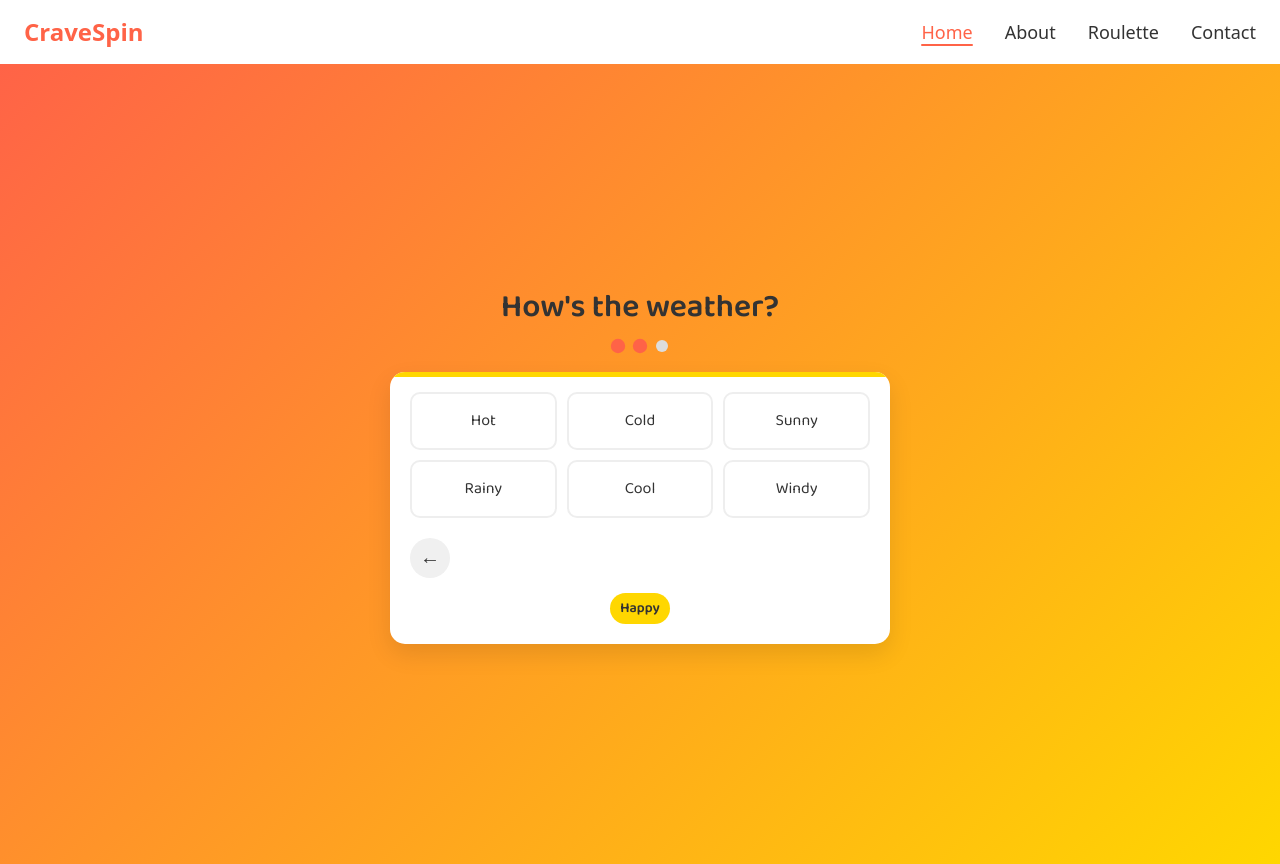
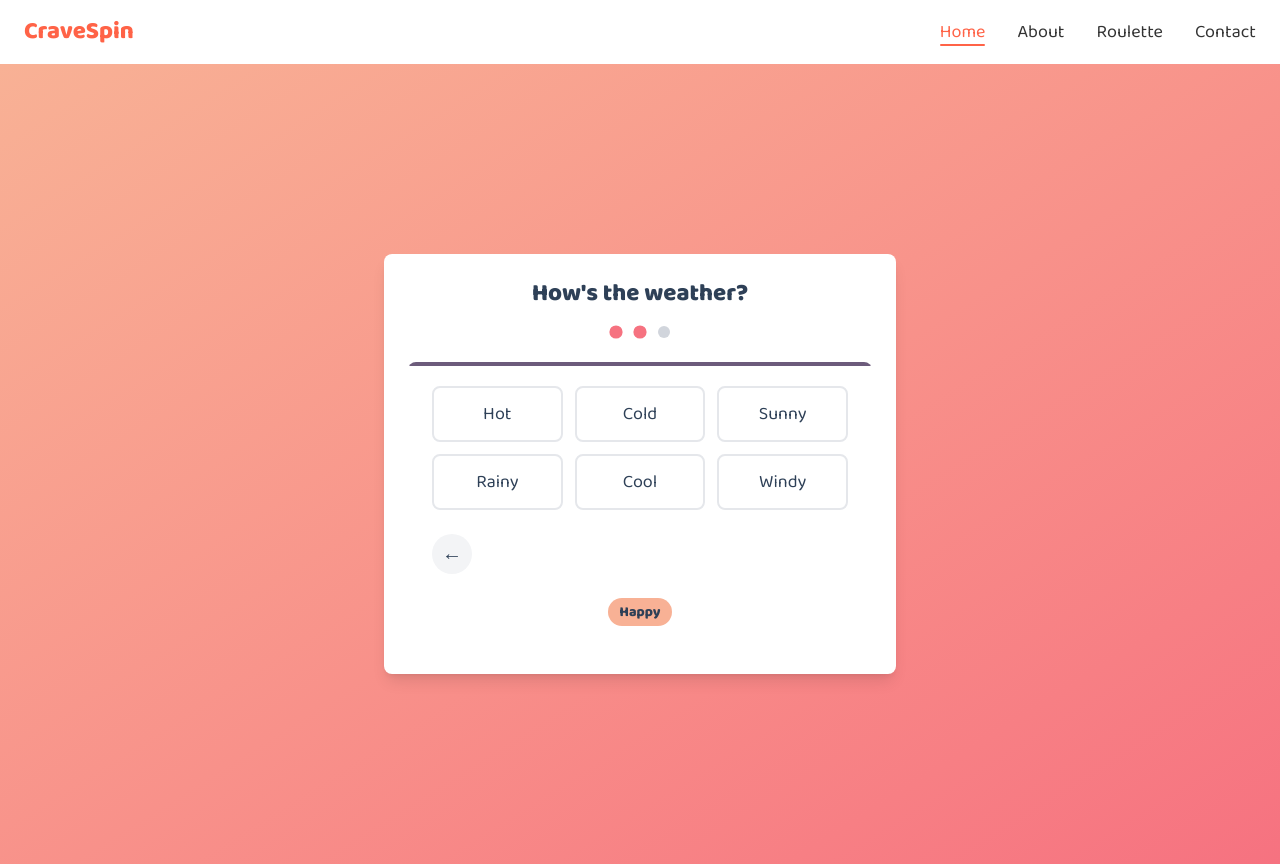
Before and after one commit to DevChiii/crave-spin, a SvelteKit app: page / in a window 1280 px wide. Both pictures are taken after a click on the button "Happy". Built offline with nearby package versions, Linux system fonts and the light colour scheme.

Commit message:
Change Typography and UI/UX for home page

```diff
--- a/src/routes/+page.svelte
+++ b/src/routes/+page.svelte
@@ -11,6 +11,11 @@
   let isLoading = false;
   let formError = false;
   let currentStep = 1;
+  // @ts-ignore
+  /**
+	 * @type {string | null}
+	 */
+  let lastClickedOption = null;
 
   function handleSubmit() {
     if (!selectedMood || !selectedWeather || !selectedPlace) {
@@ -33,21 +38,28 @@
     }, 1000);
   }
 
+  // @ts-ignore
   function selectMood(mood) {
     selectedMood = mood;
-    rotateSection(2);
+    applyClickEffect(mood);
+    setTimeout(() => rotateSection(2), 300);
   }
 
+  // @ts-ignore
   function selectWeather(weather) {
     selectedWeather = weather;
-    rotateSection(3);
+    applyClickEffect(weather);
+    setTimeout(() => rotateSection(3), 300);
   }
 
+  // @ts-ignore
   function selectPlace(place) {
     selectedPlace = place;
-    handleSubmit();
+    applyClickEffect(place);
+    setTimeout(() => handleSubmit(), 300);
   }
 
+  // @ts-ignore
   function rotateSection(step) {
     currentStep = step;
   }
@@ -58,18 +70,28 @@
     }
   }
 
-  // Handle keyboard navigation
+  // @ts-ignore
   function handleKeyDown(event, action) {
     if (event.key === 'Enter' || event.key === ' ') {
       action();
     }
   }
+
+  // @ts-ignore
+  function applyClickEffect(option) {
+    lastClickedOption = option;
+    // Reset after animation completes
+    setTimeout(() => {
+      lastClickedOption = null;
+    }, 500);
+  }
 </script>
 
-<div class="adventure-container">
-  <div class="adventure-finder">
+<div class="min-h-screen flex flex-col items-center justify-center bg-gradient-to-br from-[#F8B195] to-[#F67280] p-6">
+  <div class="w-full max-w-lg bg-white bg-opacity-95 rounded-lg shadow-lg p-6 text-center">
+
     <!-- Title that changes based on step -->
-    <h1 class="title">
+    <h1 class="text-2xl font-extrabold text-[#2E4057] mb-4">
       {#if currentStep === 1}
         How are you feeling today?
       {:else if currentStep === 2}
@@ -80,9 +102,9 @@
     </h1>
 
     <!-- Steps indicator -->
-    <div class="steps" role="tablist" aria-label="Progress steps">
+    <div class="flex justify-center gap-3 mb-6" role="tablist" aria-label="Progress steps">
       <button
-        class="step {currentStep >= 1 ? 'active' : ''}"
+        class="w-3 h-3 rounded-full transition-all {currentStep >= 1 ? 'bg-[#F67280] scale-110' : 'bg-gray-300'}"
         role="tab"
         aria-selected={currentStep === 1}
         aria-label="Step 1: Feeling"
@@ -90,7 +112,7 @@
         on:keydown={(e) => handleKeyDown(e, () => currentStep = 1)}
       ></button>
       <button
-        class="step {currentStep >= 2 ? 'active' : ''}"
+        class="w-3 h-3 rounded-full transition-all {currentStep >= 2 ? 'bg-[#F67280] scale-110' : 'bg-gray-300'}"
         role="tab"
         aria-selected={currentStep === 2}
         aria-label="Step 2: Weather"
@@ -99,7 +121,7 @@
         tabindex={currentStep > 1 ? 0 : -1}
       ></button>
       <button
-        class="step {currentStep >= 3 ? 'active' : ''}"
+        class="w-3 h-3 rounded-full transition-all {currentStep >= 3 ? 'bg-[#F67280] scale-110' : 'bg-gray-300'}"
         role="tab"
         aria-selected={currentStep === 3}
         aria-label="Step 3: Location"
@@ -110,14 +132,18 @@
     </div>
 
     <!-- Content container with options -->
-    <div class="content-box" role="tabpanel">
+    <div class="bg-white rounded-lg relative overflow-hidden" role="tabpanel">
+      <!-- Purple accent bar at top -->
+      <div class="h-1 w-full bg-[#6C5B7B] absolute top-0 left-0"></div>
+
+      <div class="p-6">
         <!-- Mood Selection -->
         {#if currentStep === 1}
-        <div class="options-grid">
+          <div class="grid grid-cols-2 sm:grid-cols-3 gap-3">
             {#each moods as mood}
               <button
                 on:click={() => selectMood(mood)}
-              class="option-tile {selectedMood === mood ? 'selected' : ''}">
+                class="py-3 px-2 rounded-lg border-2 text-lg transition-all {selectedMood === mood ? 'bg-[#F67280] text-white border-[#F67280] font-bold -translate-y-1 shadow-md' : 'border-gray-200 text-[#2E4057] hover:border-[#F8B195] hover:-translate-y-1'} {lastClickedOption === mood ? 'click-effect' : ''}">
                 {mood}
               </button>
             {/each}
@@ -126,11 +152,11 @@
 
         <!-- Weather Selection -->
         {#if currentStep === 2}
-        <div class="options-grid">
+          <div class="grid grid-cols-2 sm:grid-cols-3 gap-3">
             {#each weathers as weather}
               <button
                 on:click={() => selectWeather(weather)}
-              class="option-tile {selectedWeather === weather ? 'selected' : ''}">
+                class="py-3 px-2 rounded-lg border-2 text-lg transition-all {selectedWeather === weather ? 'bg-[#F67280] text-white border-[#F67280] font-bold -translate-y-1 shadow-md' : 'border-gray-200 text-[#2E4057] hover:border-[#F8B195] hover:-translate-y-1'} {lastClickedOption === weather ? 'click-effect' : ''}">
                 {weather}
               </button>
             {/each}
@@ -139,11 +165,11 @@
 
         <!-- Place Selection -->
         {#if currentStep === 3}
-        <div class="options-grid">
+          <div class="grid grid-cols-2 gap-3">
             {#each places as place}
               <button
                 on:click={() => selectPlace(place)}
-              class="option-tile {selectedPlace === place ? 'selected' : ''}">
+                class="py-3 px-2 rounded-lg border-2 text-lg transition-all {selectedPlace === place ? 'bg-[#F67280] text-white border-[#F67280] font-bold -translate-y-1 shadow-md' : 'border-gray-200 text-[#2E4057] hover:border-[#F8B195] hover:-translate-y-1'} {lastClickedOption === place ? 'click-effect' : ''}">
                 {place}
               </button>
             {/each}
@@ -151,43 +177,54 @@
         {/if}
 
         <!-- Navigation -->
-      <div class="nav-controls">
+        <div class="flex justify-between mt-6">
           {#if currentStep > 1}
-          <button class="nav-btn back" on:click={goBack} aria-label="Go back">←</button>
+            <button
+              class="w-10 h-10 rounded-full bg-gray-100 text-[#2E4057] flex items-center justify-center text-xl transition-all hover:bg-gray-200 active:scale-95"
+              on:click={goBack}
+              aria-label="Go back">
+              ←
+            </button>
           {:else}
             <div></div> <!-- Empty div for spacing -->
           {/if}
 
           {#if currentStep < 3 && ((currentStep === 1 && selectedMood) || (currentStep === 2 && selectedWeather))}
-          <button class="nav-btn next" on:click={() => rotateSection(currentStep + 1)} aria-label="Continue to next step">→</button>
+            <button
+              class="w-10 h-10 rounded-full bg-[#F67280] text-white flex items-center justify-center text-xl transition-all hover:bg-[#E56270] hover:scale-110 active:scale-95"
+              on:click={() => rotateSection(currentStep + 1)}
+              aria-label="Continue to next step">
+              →
+            </button>
           {:else if currentStep === 3}
             <div></div> <!-- Empty div for spacing -->
           {/if}
         </div>
 
         <!-- Selection summary -->
-      <div class="selection-summary" aria-live="polite">
+        <div class="flex flex-wrap gap-2 mt-6 justify-center" aria-live="polite">
           {#if selectedMood}
-          <span class="tag mood">{selectedMood}</span>
+            <span class="px-3 py-1 rounded-full text-sm font-bold bg-[#F8B195] text-[#2E4057]">{selectedMood}</span>
           {/if}
           {#if selectedWeather}
-          <span class="tag weather">{selectedWeather}</span>
+            <span class="px-3 py-1 rounded-full text-sm font-bold bg-[#F67280] text-white">{selectedWeather}</span>
           {/if}
           {#if selectedPlace}
-          <span class="tag place">{selectedPlace}</span>
+            <span class="px-3 py-1 rounded-full text-sm font-bold bg-[#6C5B7B] text-white">{selectedPlace}</span>
           {/if}
+        </div>
       </div>
     </div>
 
     <!-- Error Message -->
     {#if formError}
-      <p class="error" role="alert">All options must be selected</p>
+      <p class="text-[#E56270] mt-4 text-lg" role="alert">All options must be selected</p>
     {/if}
 
     <!-- Loading State -->
     {#if isLoading}
-      <div class="loading" aria-live="assertive" aria-label="Loading">
-        <div class="spinner" aria-hidden="true"></div>
+      <div class="fixed inset-0 bg-black bg-opacity-40 flex justify-center items-center z-50" aria-live="assertive" aria-label="Loading">
+        <div class="w-12 h-12 border-4 border-[rgba(255,255,255,0.3)] border-t-[#F67280] rounded-full animate-spin" aria-hidden="true"></div>
         <span class="sr-only">Loading...</span>
       </div>
     {/if}
@@ -195,222 +232,76 @@
 </div>
 
 <style>
-  @import url('https://fonts.googleapis.com/css2?family=Baloo+2:wght@400;600&display=swap');
+  @import url('https://fonts.googleapis.com/css2?family=Baloo+2:wght@400;600;800&display=swap');
 
-  * {
+  :global(*) {
     box-sizing: border-box;
     font-family: 'Baloo 2', cursive;
-  }
-
-  /* Background Design */
-  .adventure-container {
-    display: flex;
-    justify-content: center;
-    align-items: center;
-    min-height: 100vh;
-    background: linear-gradient(135deg, #FF6347, #FFD700); /* Tomato Red to Lemon Yellow gradient */
-    padding: 20px;
-  }
-
-  .adventure-finder {
-    width: 100%;
-    max-width: 500px;
-    text-align: center;
-  }
-
-  .title {
-    color: #333333;
-    font-size: 2rem;
-    margin-bottom: 0.5rem;
-    font-weight: 600;
-  }
-
-  .steps {
-    display: flex;
-    justify-content: center;
-    gap: 10px;
-    margin-bottom: 20px;
-  }
-
-  .step {
-    width: 12px;
-    height: 12px;
-    border-radius: 50%;
-    background: #ddd;
-    cursor: pointer;
-    transition: transform 0.3s, background 0.3s;
-    border: none;
-    padding: 0;
-  }
-
-  .step.active {
-    background: #FF6347;
-    transform: scale(1.2);
-  }
-
-  .step:focus {
-    outline: 2px solid #FF6347;
-    outline-offset: 2px;
-  }
-
-  .content-box {
-    background: white;
-    border-radius: 15px;
-    padding: 20px;
-    box-shadow: 0 10px 25px rgba(0, 0, 0, 0.1);
-    position: relative;
-    overflow: hidden;
-  }
-
-  .content-box::before {
-    content: '';
-    position: absolute;
-    top: 0;
-    left: 0;
-    width: 100%;
-    height: 5px;
-    background: #FFD700;
-  }
-
-  .options-grid {
-    display: grid;
-    grid-template-columns: repeat(auto-fill, minmax(130px, 1fr));
-    gap: 10px;
-    margin-bottom: 20px;
-  }
-
-  .option-tile {
-    background: white;
-    border: 2px solid #eee;
-    border-radius: 10px;
-    padding: 15px 10px;
-    font-size: 16px;
-    color: #333;
-    cursor: pointer;
-    transition: all 0.25s;
-  }
-
-  .option-tile:hover {
-    border-color: #FFA500;
-    transform: translateY(-3px);
-  }
-
-  .option-tile:focus {
-    outline: 2px solid #FF6347;
-    outline-offset: 2px;
-  }
-
-  .option-tile.selected {
-    background: #FF6347;
-    color: white;
-    border-color: #FF6347;
-    font-weight: bold;
-    transform: translateY(-3px);
-    box-shadow: 0 5px 15px rgba(255, 99, 71, 0.3);
-  }
-
-  .nav-controls {
-    display: flex;
-    justify-content: space-between;
-    margin-top: 15px;
-  }
-
-  .nav-btn {
-    width: 40px;
-    height: 40px;
-    border-radius: 50%;
-    border: none;
-    font-size: 20px;
-    cursor: pointer;
-    display: flex;
-    align-items: center;
-    justify-content: center;
-    transition: all 0.3s;
-  }
-
-  .nav-btn:focus {
-    outline: 2px solid #FF6347;
-    outline-offset: 2px;
-  }
-
-  .nav-btn.back {
-    background: #f0f0f0;
-    color: #333;
-  }
-
-  .nav-btn.back:hover {
-    background: #e0e0e0;
-  }
-
-  .nav-btn.next {
-    background: #FF6347;
-    color: white;
-  }
-
-  .nav-btn.next:hover {
-    background: #FF4136;
-    transform: scale(1.1);
-  }
-
-  .selection-summary {
-    display: flex;
-    flex-wrap: wrap;
-    gap: 5px;
-    margin-top: 15px;
-    justify-content: center;
-  }
-
-  .tag {
-    padding: 5px 10px;
-    border-radius: 20px;
-    font-size: 14px;
-    font-weight: bold;
-  }
-
-  .tag.mood {
-    background: #FFD700;
-    color: #333;
-  }
-
-  .tag.weather {
-    background: #FFA500;
-    color: white;
-  }
-
-  .tag.place {
-    background: #98FB98;
-    color: #333;
-  }
-
-  .error {
-    color: #FF4136;
-    margin-top: 10px;
-    font-size: 14px;
-  }
-
-  .loading {
-    position: fixed;
-    top: 0;
-    left: 0;
-    right: 0;
-    bottom: 0;
-    background: rgba(0, 0, 0, 0.4);
-    display: flex;
-    justify-content: center;
-    align-items: center;
-  }
-
-  .spinner {
-    border: 4px solid rgba(255, 255, 255, 0.3);
-    border-top: 4px solid #FF6347;
-    border-radius: 50%;
-    width: 50px;
-    height: 50px;
-    animation: spin 1s linear infinite;
   }
 
   @keyframes spin {
     0% { transform: rotate(0deg); }
     100% { transform: rotate(360deg); }
   }
+
+  /* Smoother click effect animation */
+  @keyframes clickPulse {
+    0% { transform: scale(1); }
+    40% { transform: scale(0.95); box-shadow: 0 0 0 6px rgba(246, 114, 128, 0.3); }
+    100% { transform: scale(1); }
+  }
+
+  .click-effect {
+    animation: clickPulse 0.4s ease-out;
+    background-color: rgba(246, 114, 128, 0.1);
+  }
+
+  /* Smooth transitions for button hover and selected states */
+  button {
+    position: relative;
+    overflow: hidden;
+    transition: transform 0.2s cubic-bezier(0.22, 0.61, 0.36, 1), box-shadow 0.3s ease-in-out;
+  }
+
+  button:hover {
+    transform: translateY(-2px); /* Slight hover lift */
+    box-shadow: 0 4px 12px rgba(0, 0, 0, 0.1);
+  }
+
+  button:active {
+    transform: scale(0.98); /* Slight shrink on click */
+  }
+
+  button:focus-visible {
+    outline: 2px solid #F67280;
+    outline-offset: 2px;
+  }
+
+  /* Active state for selected buttons */
+  /* .selected {
+    transform: scale(1.05);
+    box-shadow: 0 0 0 8px rgba(246, 114, 128, 0.2);
+  } */
+
+  /* Enhanced focus styles */
+  button:focus-visible {
+    outline: 2px solid #F67280;
+    outline-offset: 2px;
+  }
+
+  /* Pulse for selection tags */
+  @keyframes tagPulse {
+    0% { transform: scale(1); }
+    50% { transform: scale(1.05); }
+    100% { transform: scale(1); }
+  }
+
+  /* .selection-summary span {
+    animation: tagPulse 1s ease-in-out;
+  } */
+
+  /* Button states for selection */
+  /* .options-grid button {
+    transition: transform 0.2s cubic-bezier(0.22, 0.61, 0.36, 1), box-shadow 0.2s ease-in-out;
+  } */
 </style>
```
Lines whose indentation alone changed are shown as unchanged.
